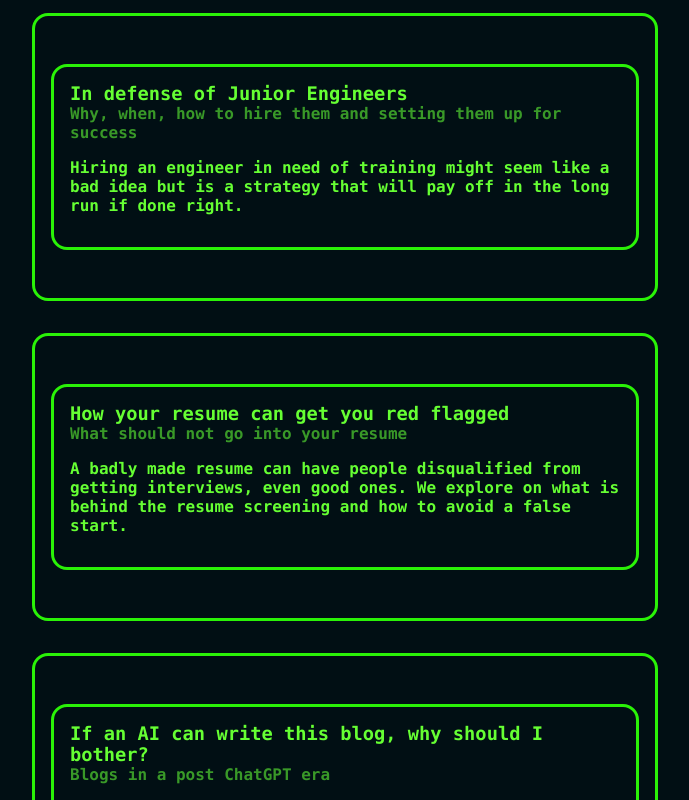
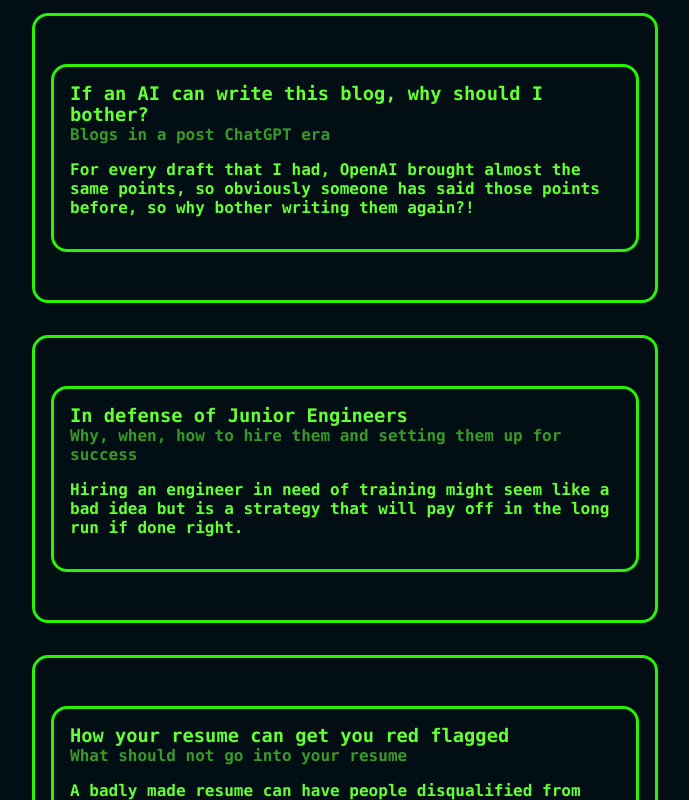
Before and after one commit to JampaUchoa/jampa.dev, a Next.js app: page / in a window 1280 px wide. Shown: the part 480-1280 px from the top of the page, without its empty margins (83-772 px from the left). Built offline with nearby package versions, Linux system fonts and the light colour scheme.

Commit message:
sort by date

```diff
--- a/lib/api.ts
+++ b/lib/api.ts
@@ -40,11 +40,10 @@ export function getPostBySlug(slug: string, fields: string[] = []) {
 }
 
 export function getAllPosts(fields: string[] = [], allowHidden: boolean = false) {
-  const slugs = getPostSlugs()
-  const posts = slugs
+  const posts = getPostSlugs()
     .map((slug) => getPostBySlug(slug, fields))
     .filter(({ hidden }) => allowHidden || !hidden)
     // sort posts by date in descending order
-    .sort((post1, post2) => (post1.date > post2.date ? 1 : -1))
+    .sort((post1, post2) => (post1.date < post2.date ? 1 : -1))
   return posts
 }
--- a/pages/index.tsx
+++ b/pages/index.tsx
@@ -2,7 +2,6 @@ import { getAllPosts } from '../lib/api'
 import Head from 'next/head'
 import Post from '../interfaces/post'
 import Stories from '../components/StoriesList/stories'
-import { FaLinkedin, FaGithub } from "react-icons/fa";
 
 type Props = {
   allPosts: Post[]
@@ -40,6 +39,7 @@ export const getStaticProps = async () => {
     'subtitle',
     'slug',
     'excerpt',
+    'date'
   ])
 
   return {
```
